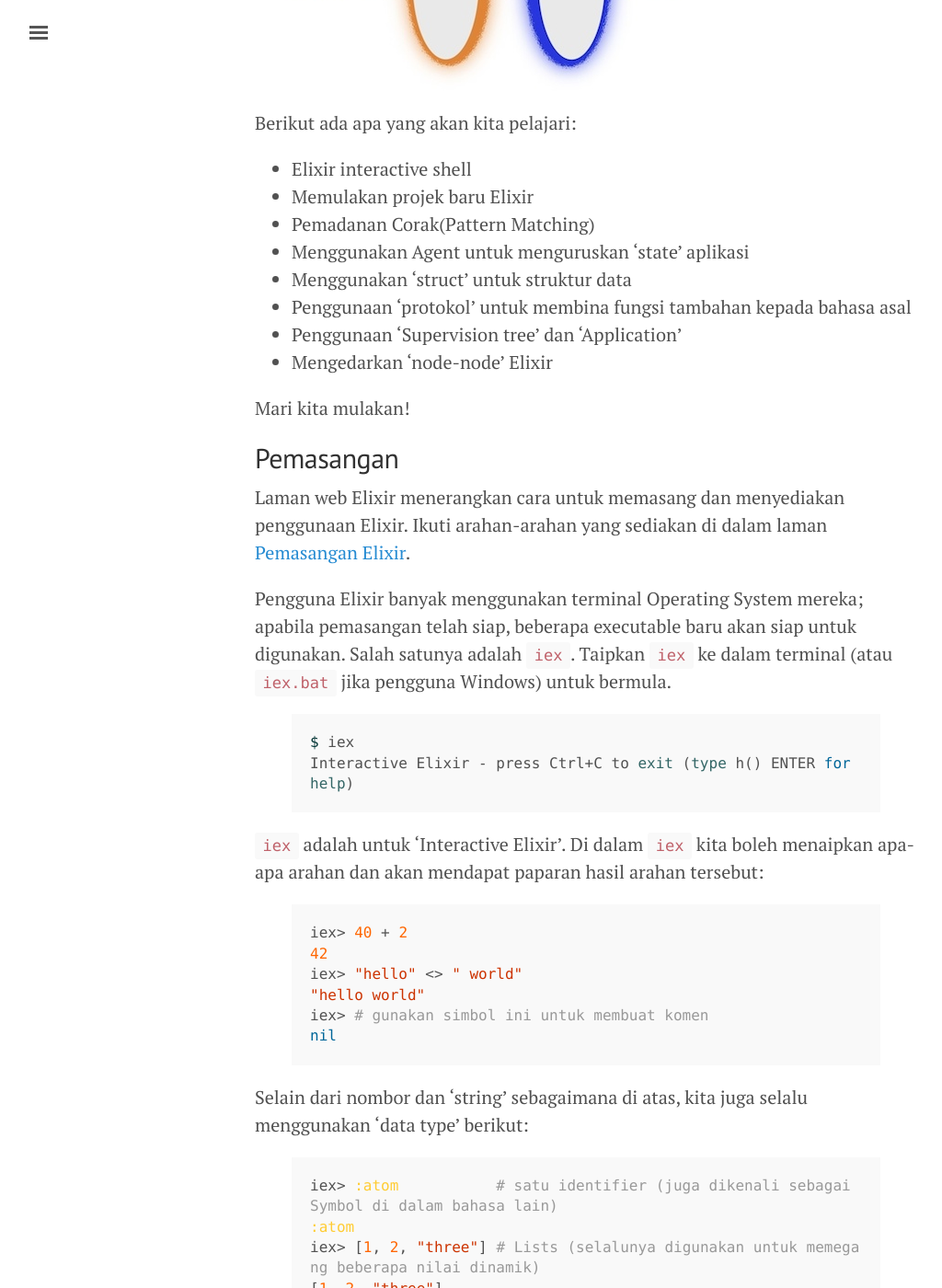
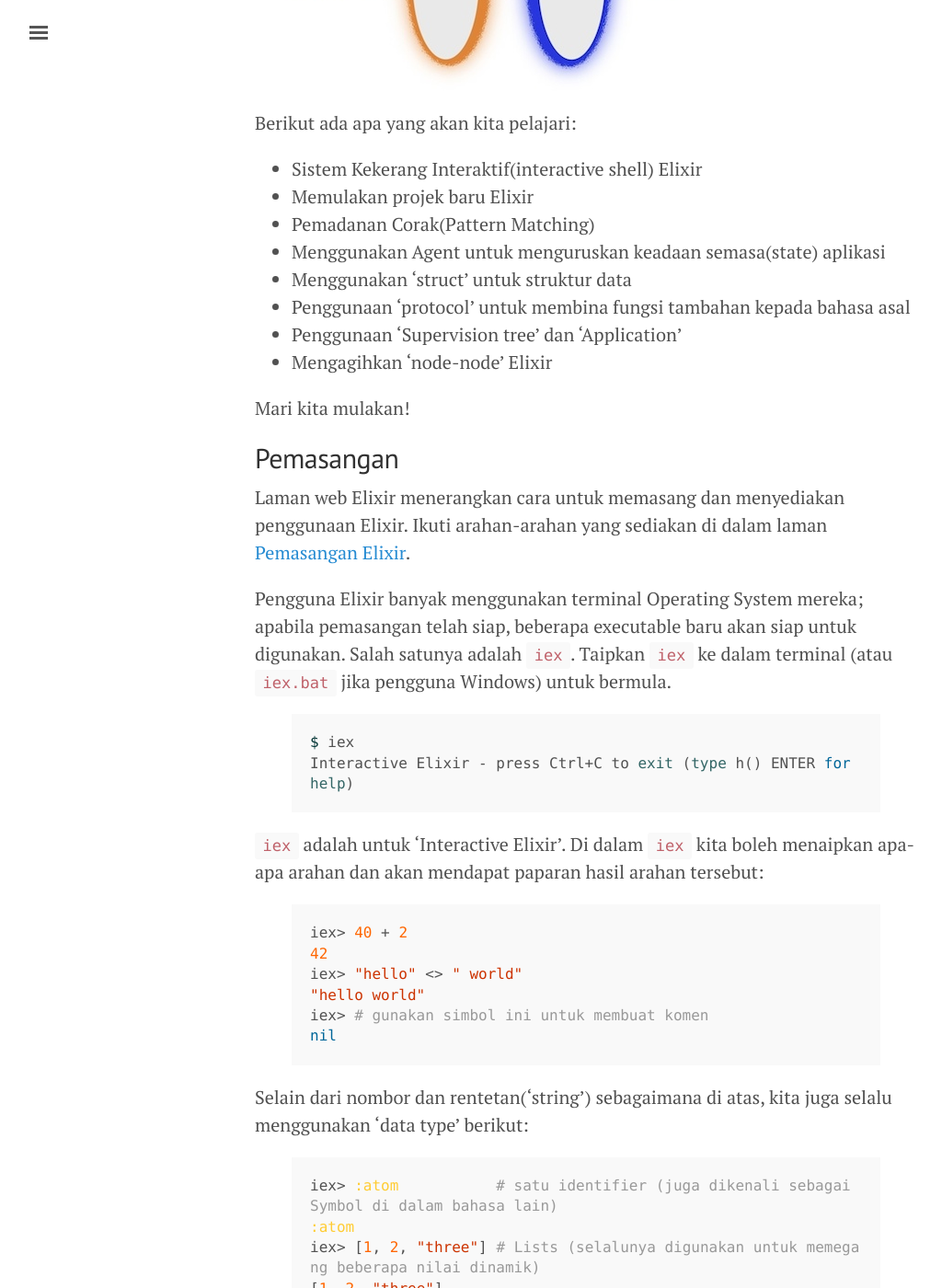
Before and after one commit to alkaha/alkaha.github.io, a Jekyll site: the page built from _posts/2016-03-09-bagaimana-saya-bermula-elixir-jose-valim.md, in a window 1280 px wide and 1400 px high, scrolled down 1833 px. Shown: the whole window at 92% size, without its empty margins (3-1027 px from the left). Built offline with Jekyll 4.4.1, drawn with Linux system fonts in a browser that asks for light colours; some of the changed text lies outside the part shown.

Commit message:
membetulkan beberapa istilah

```diff
--- a/_posts/2016-03-09-bagaimana-saya-bermula-elixir-jose-valim.md
+++ b/_posts/2016-03-09-bagaimana-saya-bermula-elixir-jose-valim.md
@@ -23,14 +23,14 @@
 
 Berikut ada apa yang akan kita pelajari:
 
-- Elixir interactive shell
+- Sistem Kekerang Interaktif(interactive shell) Elixir
 - Memulakan projek baru Elixir
 - Pemadanan Corak(Pattern Matching)
-- Menggunakan Agent untuk menguruskan 'state' aplikasi
+- Menggunakan Agent untuk menguruskan keadaan semasa(state) aplikasi
 - Menggunakan 'struct' untuk struktur data
-- Penggunaan 'protokol' untuk membina fungsi tambahan kepada bahasa asal
+- Penggunaan 'protocol' untuk membina fungsi tambahan kepada bahasa asal
 - Penggunaan 'Supervision tree' dan 'Application'
-- Mengedarkan 'node-node' Elixir
+- Mengagihkan 'node-node' Elixir
 
 Mari kita mulakan!
 
@@ -54,7 +54,7 @@
 iex> # gunakan simbol ini untuk membuat komen
 nil
 {% endhighlight %}
-Selain dari nombor dan 'string' sebagaimana di atas, kita juga selalu menggunakan 'data type' berikut:
+Selain dari nombor dan rentetan('string') sebagaimana di atas, kita juga selalu menggunakan 'data type' berikut:
 {% highlight ruby %}
 iex> :atom           # satu identifier (juga dikenali sebagai Symbol di dalam bahasa lain)
 :atom
@@ -358,7 +358,7 @@
 {% endhighlight %}
 Di dalam 'snippet' di atas kita telah membina 'protocol' `Inspect` untuk 'struct' `Portal`.  'Protocol' ini cuma memerlukan satu fungsi yang dinamakan `inspect` dan memerlukan dua argumen, iaitu 'struct' `Portal` itu sendiri dan satu argumen lain yang kita akan biarkan dahulu buat masa ini.
 
-Kemudian kita akan memanggil `inspect` beberapa kali, untuk mendapatkan struktur dan data untuk `left` dan `right`.  Akhir sekali kita akan memulangkan satu 'string' yang menggambarkan kedudukan portal tersebut.
+Kemudian kita akan memanggil `inspect` beberapa kali, untuk mendapatkan struktur dan data untuk `left` dan `right`.  Akhir sekali kita akan memulangkan satu rentetan('string') yang menggambarkan kedudukan portal tersebut.
 
 Mulakan satu sesi baru `iex` dengan menaip `iex -S mix` untuk melihat hasilnya:
 {% highlight ruby %}
```
